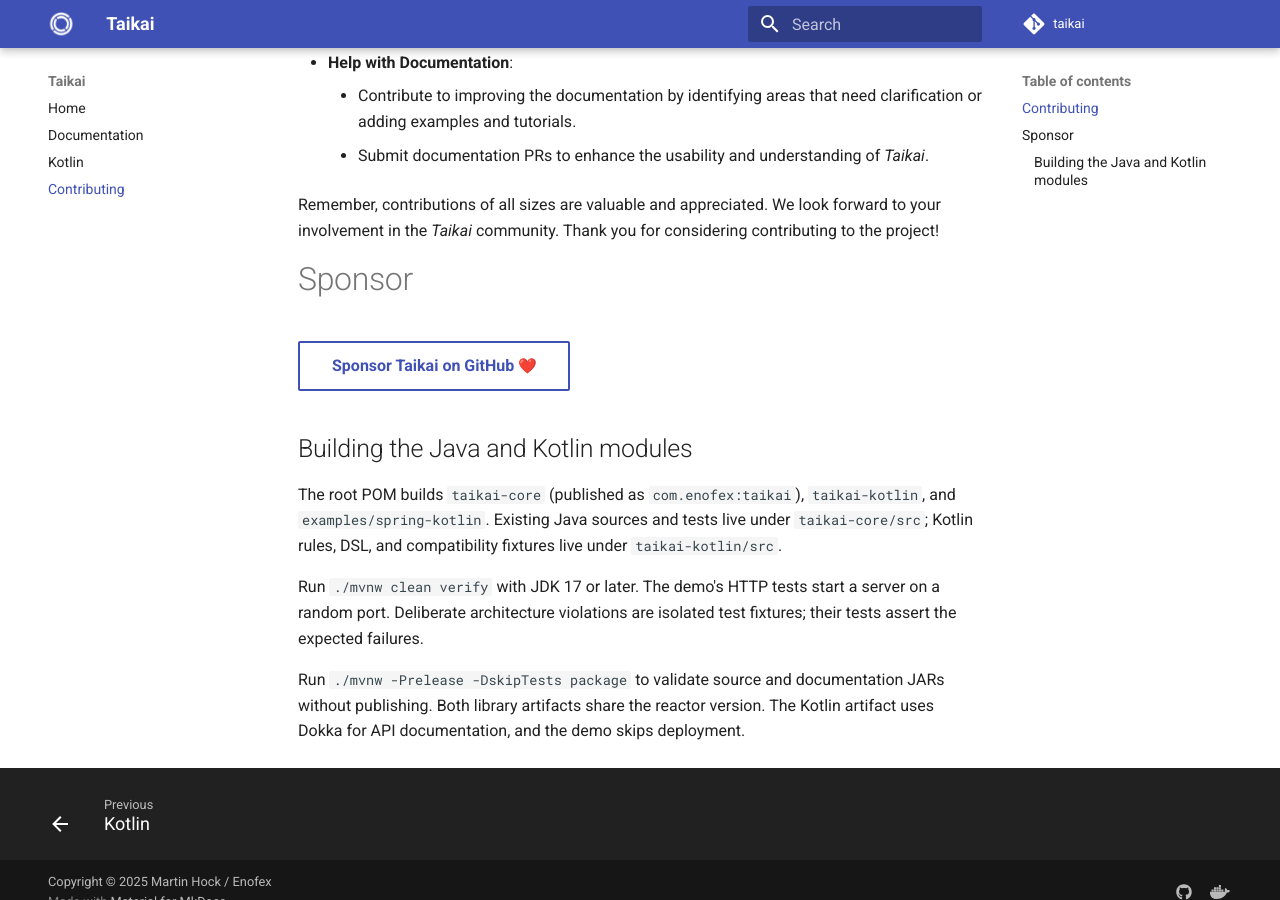
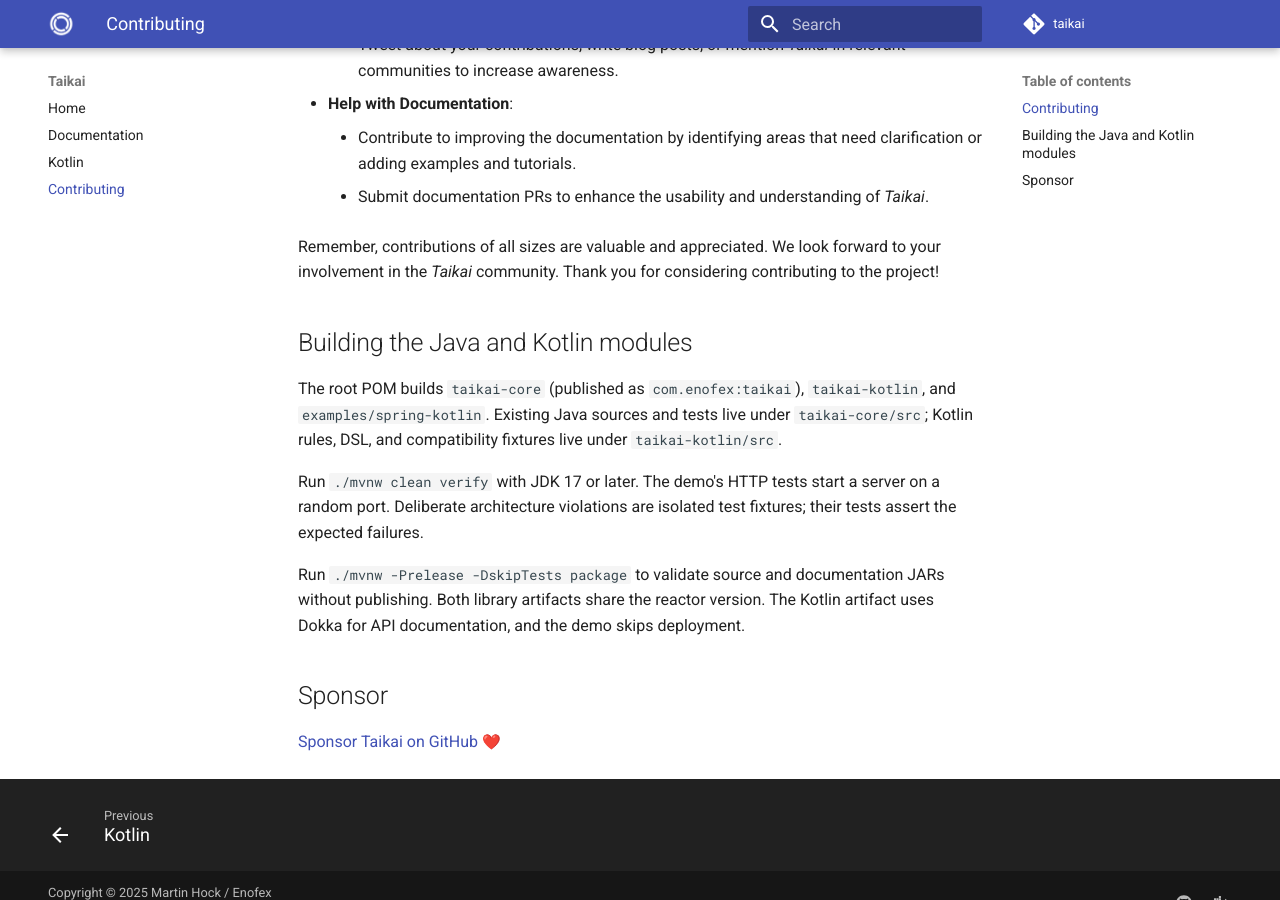
Before and after one commit to enofex/taikai, an MkDocs documentation site: the page built from docs/contributing.md, in a window 1280 px wide and 900 px high, scrolled down 1091 px. Built offline with MkDocs 1.6.1 and Material for MkDocs 9.7.7, drawn with Linux system fonts in a browser that asks for light colours; emoji names are drawn with the system emoji font; comment, search, counter and statistics services are not loaded; some of the changed lines change nothing that is shown.

Commit message:
Rerorder contributing.md

```diff
--- a/docs/contributing.md
+++ b/docs/contributing.md
@@ -55,10 +55,6 @@
 Remember, contributions of all sizes are valuable and appreciated. We look forward to your
 involvement in the *Taikai* community. Thank you for considering contributing to the project!
 
-# Sponsor
-
-[Sponsor Taikai on GitHub :heart:](https://github.com/sponsors/mnhock){ .md-button }
-
 
 ## Building the Java and Kotlin modules
 
@@ -74,3 +70,7 @@
 Run `./mvnw -Prelease -DskipTests package` to validate source and documentation JARs
 without publishing. Both library artifacts share the reactor version. The Kotlin
 artifact uses Dokka for API documentation, and the demo skips deployment.
+
+## Sponsor
+
+[Sponsor Taikai on GitHub :heart:](https://github.com/sponsors/mnhock)
```
